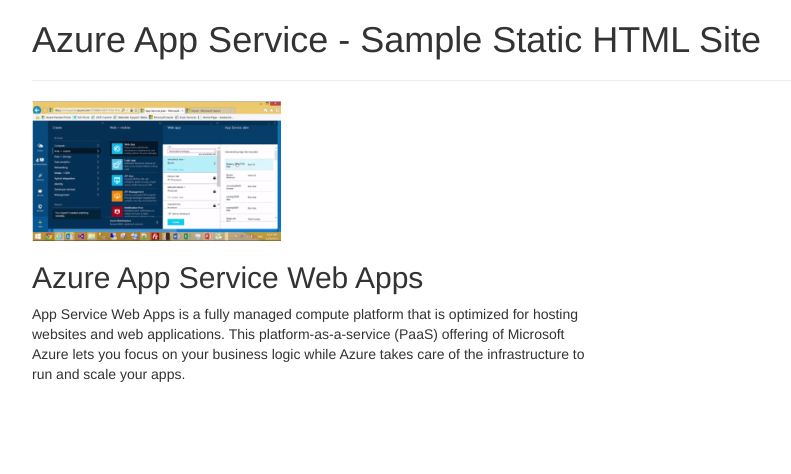
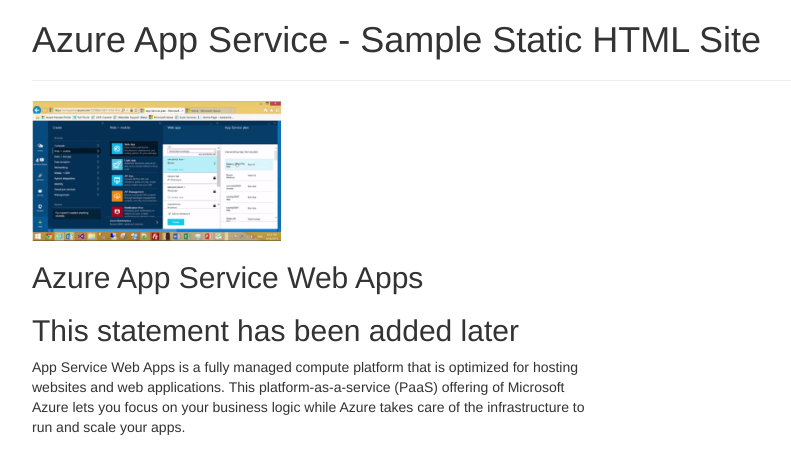
Before and after one commit to pranshu2903/repo1, a plain HTML site: page index.html in a window 1280 px wide. Shown: the whole page, without its empty margins (38-829 px from the left). Drawn offline with nearby package versions, Linux system fonts and the light colour scheme.

Commit message:
Update index.html
there was an h2 tag added

```diff
--- a/index.html
+++ b/index.html
@@ -29,6 +29,7 @@
         <div class="col-xs-12 col-sm-6">
           <img class="img-rectangle" src="img/azure-portal.png" alt="Azure App Service Web Apps" height="140">
           <h2>Azure App Service Web Apps</h2>
+          <h2>This statement has been added later</h2>
           <p>App Service Web Apps is a fully managed compute platform that is optimized for hosting websites and web applications. This platform-as-a-service (PaaS) offering of Microsoft Azure lets you focus on your business logic while Azure takes care of the infrastructure to run and scale your apps.</p>
         </div>
       </div>
```
